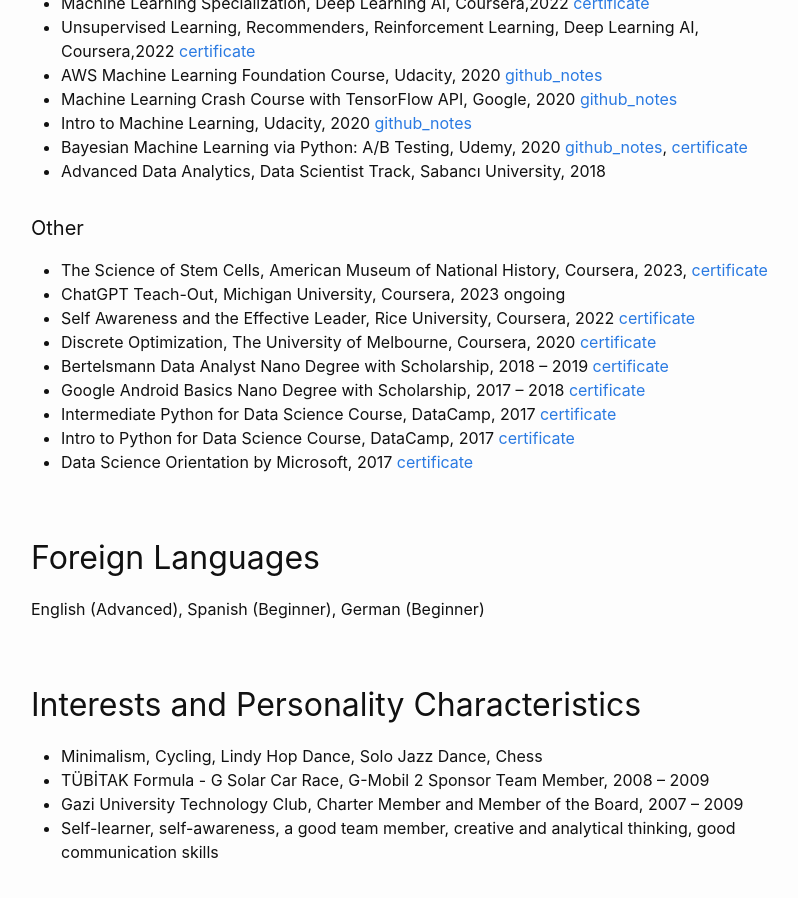
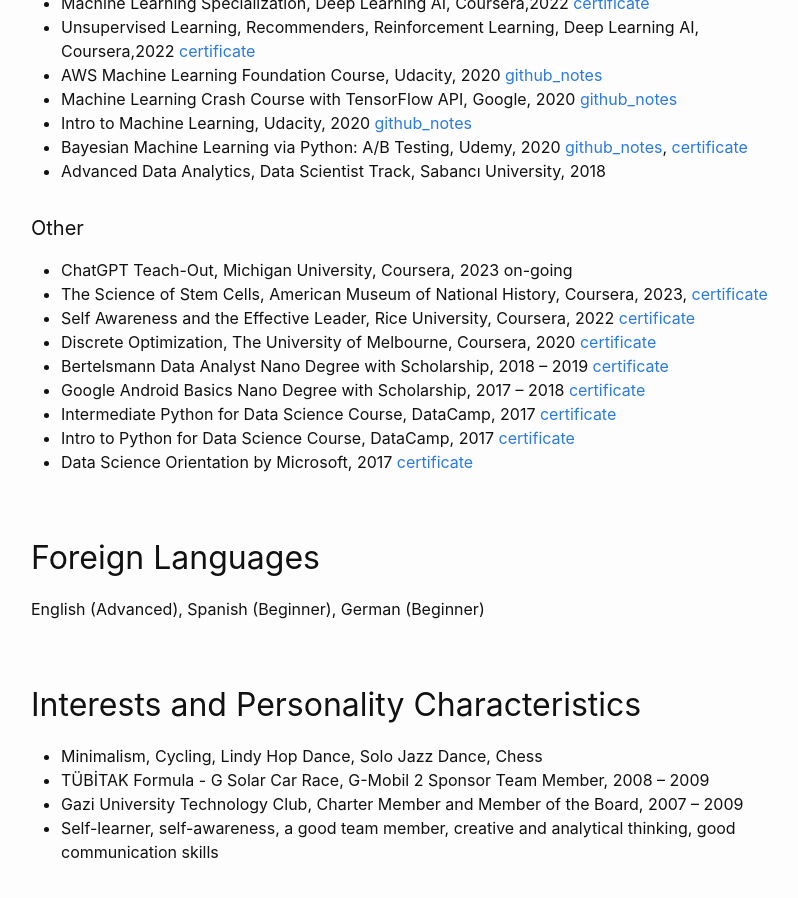
Before and after one commit to pelinbalci/pelinbalci.github.io, a Jekyll site: the page built from CV.md, in a window 1280 px wide and 900 px high, scrolled down 5058 px. Shown: the whole window, without its empty margins (239-1037 px from the left). Built offline with Jekyll 4.4.1, drawn with Linux system fonts in a browser that asks for light colours.

Commit message:
small fix

```diff
--- a/CV.md
+++ b/CV.md
@@ -178,8 +178,8 @@
 - Advanced Data Analytics, Data Scientist Track, Sabancı University, 2018
 
 #### Other
+- ChatGPT Teach-Out, Michigan University, Coursera, 2023 on-going
 - The Science of Stem Cells, American Museum of National History, Coursera, 2023, [certificate](https://coursera.org/share/e9d7184f4187c06440bfca8a4e531d95)
-- ChatGPT Teach-Out, Michigan University, Coursera, 2023 ongoing
 - Self Awareness and the Effective Leader, Rice University, Coursera, 2022 [certificate](https://www.coursera.org/account/accomplishments/certificate/LTMQE2RH5CFL)
 - Discrete Optimization, The University of Melbourne, Coursera, 2020 [certificate](https://www.coursera.org/account/accomplishments/certificate/EWZ43LNQU7DH)
 - Bertelsmann Data Analyst Nano Degree with Scholarship, 2018 – 2019 [certificate](https://graduation.udacity.com/confirm/URVHJGL)
```
